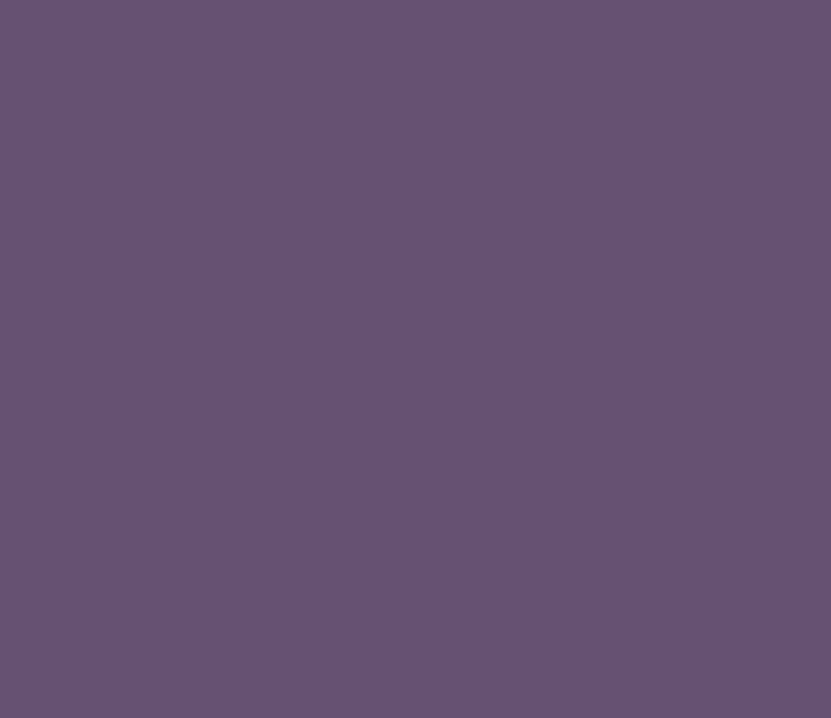
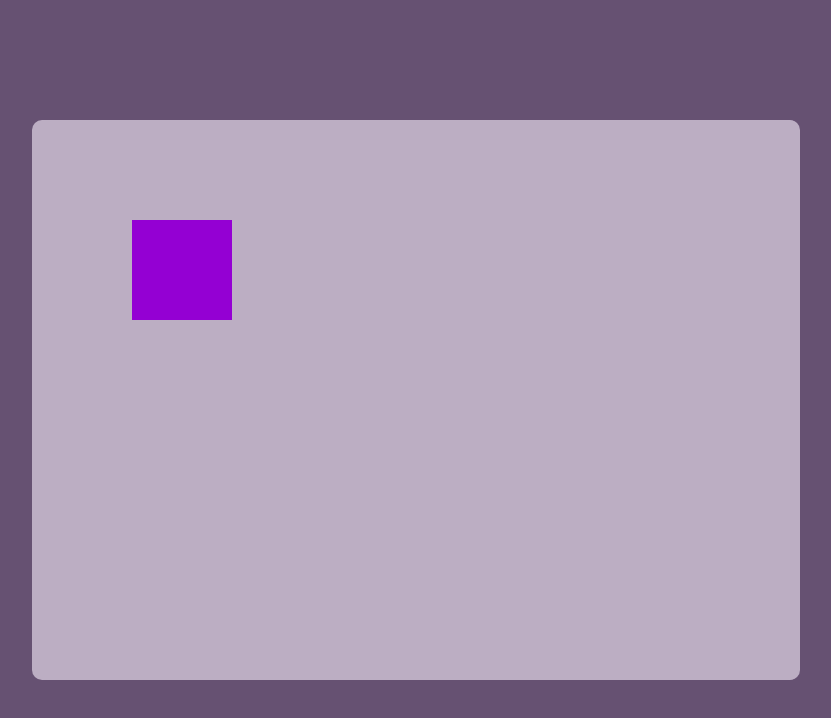
Before and after one commit to VKTRN/RoomBuilder, a React app: page / in a window 1280 px wide. Shown: the top 718 px of the page, without its empty margins (224-1055 px from the left). Built offline with nearby package versions, Linux system fonts and the light colour scheme.

Commit message:
Implemented a konva stage.

```diff
--- a/package.json
+++ b/package.json
@@ -8,7 +8,7 @@
     "build": "webpack"
   },
   "keywords": [],
-  "author": "",
+  "author": "vktrn",
   "license": "ISC",
   "dependencies": {
     "konva": "^8.3.11",
--- a/src/App.tsx
+++ b/src/App.tsx
@@ -1,9 +1,11 @@
-import './scss/style.scss';
+import {Editor} from  './components/Editor'
+import                './scss/style.scss'
 
 export const App = () => {
 
   return (
     <div className = 'app'>
+      <Editor/>
     </div>
   )
 }
--- /dev/null
+++ b/src/components/Editor.tsx
@@ -0,0 +1,21 @@
+import {Stage}      from 'react-konva'
+import {Layer}      from 'react-konva'
+import {Rect}       from 'react-konva'
+import {useRef}     from 'react'
+import {stage}      from '../config'
+import {rect}       from '../config'
+
+export const Editor = () => {
+
+  const stageRef = useRef(null);
+
+  return (
+    <div className = 'editor'>
+      <Stage {...stage} ref={stageRef}>
+        <Layer>
+          <Rect {...rect} draggable/>
+        </Layer>
+      </Stage>
+    </div>
+  )
+}
--- /dev/null
+++ b/src/config.ts
@@ -0,0 +1,12 @@
+export const stage = {
+  height: window.innerHeight*0.7,
+  width: window.innerWidth*0.6,
+}
+
+export const rect = {
+  x:100,
+  y:100,
+  width:100,
+  height:100,
+  fill:"darkviolet"
+}
--- a/src/index.tsx
+++ b/src/index.tsx
@@ -1,7 +1,7 @@
-import { createRoot } from 'react-dom/client'
-import { App } from './App';
+import {createRoot} from 'react-dom/client'
+import {App}        from './App'
 
-const container = document.getElementById('root');
+const container = document.getElementById('root')
+const root      = createRoot(container!)
 
-const root = createRoot(container!); // createRoot(container!) if you use TypeScript
 root.render(<App/>);
--- a/src/scss/_app.scss
+++ b/src/scss/_app.scss
@@ -3,6 +3,6 @@
   height: 100vh;
   width: 100vw;
   display: flex;
-  flex-direction: column;
+  align-items: center;
   justify-content: center;
 }
--- /dev/null
+++ b/src/scss/_editor.scss
@@ -0,0 +1,4 @@
+.editor{
+  background-color: #bcaec3;
+  border-radius: 10px;
+}
--- a/src/scss/style.scss
+++ b/src/scss/style.scss
@@ -1,2 +1,3 @@
 @use './app';
 @use './global';
+@use './editor';
```
Also changed, not shown: webpack.config.js (+3 -4 lines).
